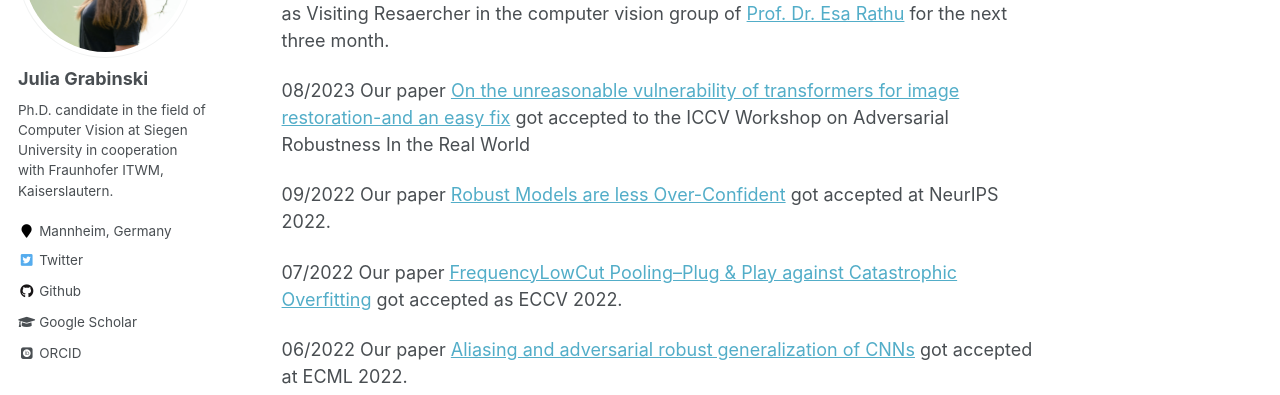
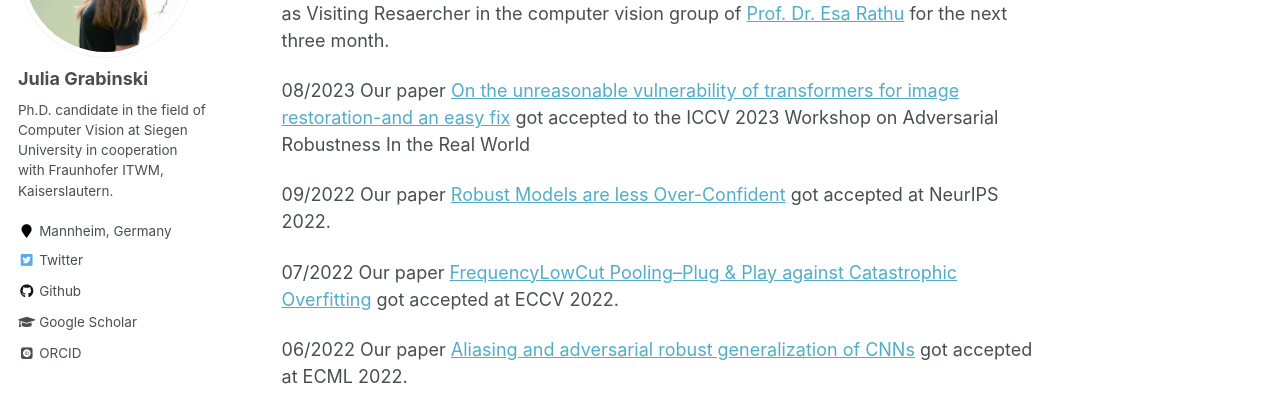
Before and after one commit to GeJulia/gejulia.github.io, a Jekyll site: the page built from _pages/about.md, in a window 1280 px wide and 900 px high, scrolled down 452 px. Shown: the part 153-548 px from the top of the window. Built offline with Jekyll 4.4.1, drawn with Linux system fonts in a browser that asks for light colours; some web fonts are replaced.

Commit message:
update news

```diff
--- a/_pages/about.md
+++ b/_pages/about.md
@@ -17,11 +17,11 @@ News
 ======
 05/2024 I am excited to announce that I will be a visiting researcher at Tampere University as Visiting Resaercher in the computer vision group of [Prof. Dr. Esa Rathu](https://esa.rahtu.fi/) for the next three month.
 
-08/2023 Our paper [On the unreasonable vulnerability of transformers for image restoration-and an easy fix](https://openaccess.thecvf.com/content/ICCV2023W/AROW/papers/Agnihotri_On_the_Unreasonable_Vulnerability_of_Transformers_for_Image_Restoration_-_ICCVW_2023_paper.pdf) got accepted to the ICCV Workshop on Adversarial Robustness In the Real World
+08/2023 Our paper [On the unreasonable vulnerability of transformers for image restoration-and an easy fix](https://openaccess.thecvf.com/content/ICCV2023W/AROW/papers/Agnihotri_On_the_Unreasonable_Vulnerability_of_Transformers_for_Image_Restoration_-_ICCVW_2023_paper.pdf) got accepted to the ICCV 2023 Workshop on Adversarial Robustness In the Real World
 
 09/2022 Our paper [Robust Models are less Over-Confident](https://www.ecva.net/papers/eccv_2022/papers_ECCV/papers/136740036.pdf) got accepted at NeurIPS 2022.
 
-07/2022 Our paper [FrequencyLowCut Pooling--Plug & Play against Catastrophic Overfitting](https://www.ecva.net/papers/eccv_2022/papers_ECCV/papers/136740036.pdf) got accepted as ECCV 2022.
+07/2022 Our paper [FrequencyLowCut Pooling--Plug & Play against Catastrophic Overfitting](https://www.ecva.net/papers/eccv_2022/papers_ECCV/papers/136740036.pdf) got accepted at ECCV 2022.
 
 06/2022 Our paper [Aliasing and adversarial robust generalization of CNNs](https://link.springer.com/article/10.1007/s10994-022-06222-8) got accepted at ECML 2022.
 
```
